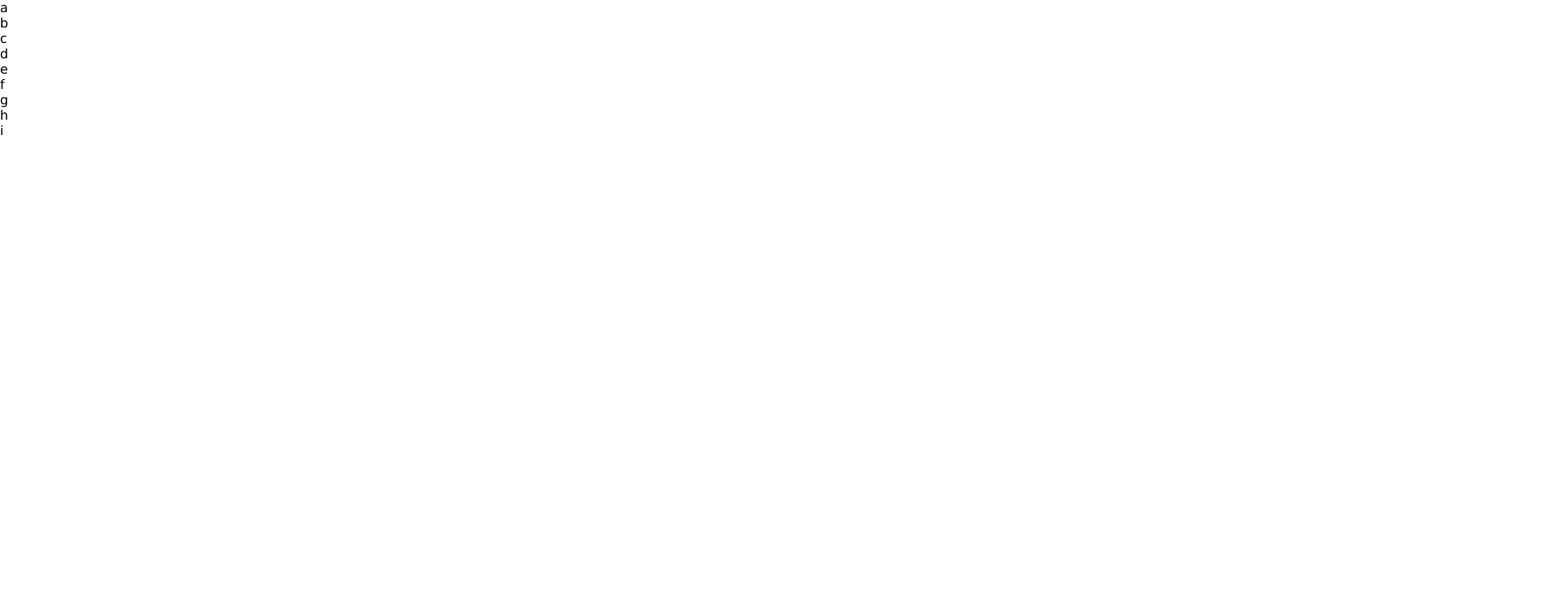
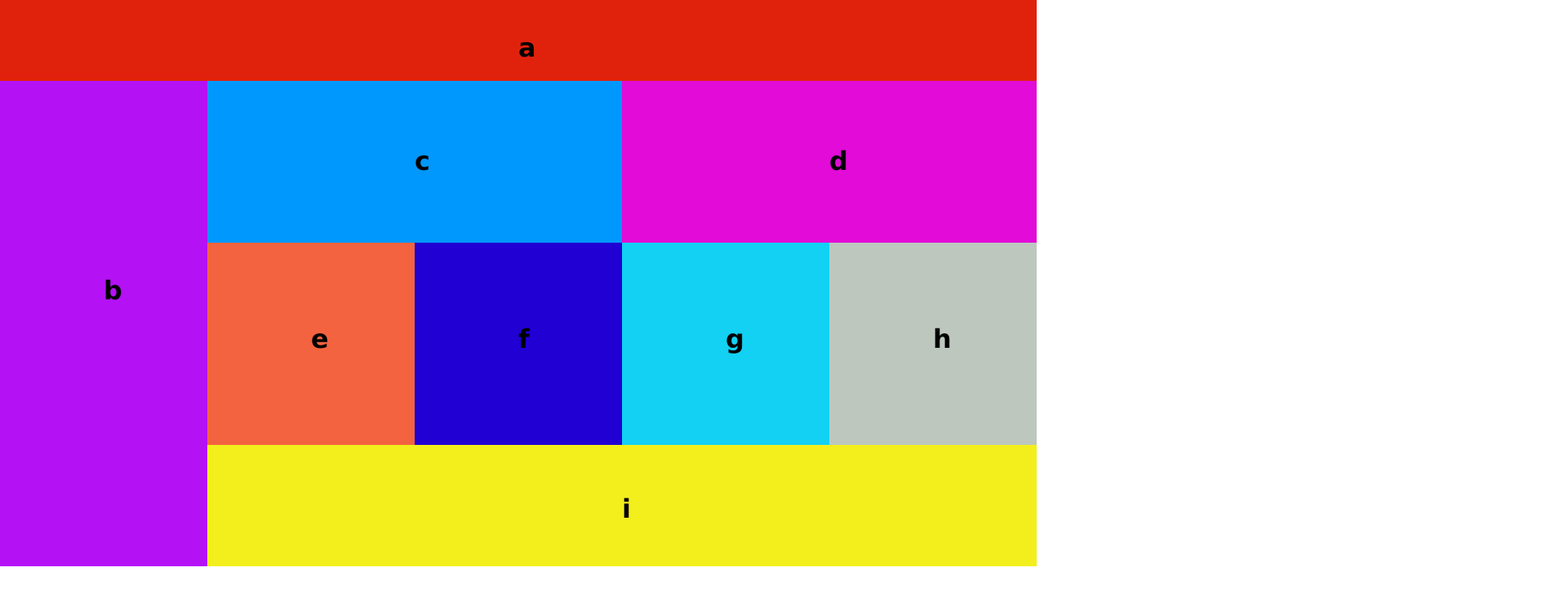
Before and after one commit to dlchambersjr/lab-01, a plain HTML site: page index.html in a window 1280 px wide. Shown: the whole page at 81% size, 1920 px wide, since content can reach past the window. Drawn offline with Linux system fonts and the light colour scheme.

Commit message:
Mobile, Tablet, and Desktop Finished

```diff
--- a/css/base.css
+++ b/css/base.css
@@ -1,12 +1,11 @@
 body {
   width: 100%;
-  font: normal 100% verdana, arial, sans-serif;
+  font: bold 100% verdana, arial, sans-serif;
  }
 
 
-/* p {
-  top: 30%;
-  margin: 0px 0px;
-  display: block;
-  position: relative;
-} */
+p {
+ position: relative;
+ left: 50%;
+ top: 40%;
+}
--- a/css/layout.css
+++ b/css/layout.css
@@ -2,12 +2,12 @@
 @media screen and (max-width: 479px) {
 
   header {
-    background-color:#E6B0AA;
+    background-color:rgb(184, 230, 170);
     height: 75px;
   }
 
   nav {
-    background-color: #C39BD3;
+    background-color: rgb(200, 155, 211);
     height: 150px;
   }
 
@@ -22,11 +22,11 @@
   }
 
   #c {
-    background-color: #5499C7;
+    background-color: rgb(199, 84, 122);
   }
 
   #d {
-    background-color: #45B39D  ;
+    background-color: rgb(246, 7, 226)  ;
   }
 
   .e-h {
@@ -40,34 +40,35 @@
   }
 
   #e {
-    background-color: #F4D03F;
+    background-color: rgb(63, 244, 199);
   }
 
   #f {
-  background-color: #D35400;
+  background-color: rgb(0, 32, 211);
   }
 
   #g {
-    background-color: #F39C12;
+    background-color: rgb(243, 239, 18);
   }
 
   #h {
-    background-color: #BDC3C7;
+    background-color: rgb(39, 126, 72);
   }
 
   footer {
-    background-color: #34495E;
+    background-color: rgb(255, 150, 150);
     height: 80px;
   }
+
 }
 
 /* TABLET STYLING BEGINS HERE */
 
-@media screen and (max-width: 1024px) {
+@media screen and (min-width:480px) and (max-width: 769px) {
 
   header {
     background-color:#E6B0AA;
-    height: 100px;
+    height: 75px;
   }
 
 
@@ -124,4 +125,92 @@
     background-color: #34495E;
     height: 80px;
   }
+
+  p {
+    font-size: 150%;
+  }
+
 }
+
+
+/* DESKTOP STYLING BEGINS HERE */
+
+@media screen and (min-width:770px) {
+
+  header {
+    background-color:rgb(224, 34, 12);
+    height: 100px;
+  }
+
+  .tablet-desktop {
+    display:flex;
+    flex-wrap:wrap;
+
+  }
+
+  nav {
+    background-color: rgb(180, 17, 245);
+    width: 20%;
+    height: 600px;
+  }
+
+  .c-h {
+    margin: 0px;
+    width: 80%;
+  }
+
+  .c-d {
+    margin:0px;
+    display:flex;
+    flex-wrap:wrap;
+  }
+
+  #c, #d {
+    width: 50%;
+    height: 200px;
+  }
+
+  #c {
+    background-color: rgb(0, 152, 253);
+  }
+
+  #d {
+    background-color: rgb(226, 11, 215)  ;
+  }
+
+  .e-h {
+    display: flex;
+    flex-wrap:wrap;
+  }
+
+  #e, #f, #g, #h {
+    width: 25%;
+    height: 250px;
+  }
+
+  #e {
+    background-color: rgb(244, 99, 63);
+  }
+
+  #f {
+    background-color: rgb(32, 0, 211);
+  }
+
+  #g {
+    background-color: rgb(18, 209, 243);
+  }
+
+  #h {
+    background-color: rgb(189, 199, 190);
+  }
+
+  footer {
+    background-color: rgb(243, 239, 28);
+    height: 25%;
+  }
+
+  p {
+    font-size: 200%;
+  }
+
+}
--- a/index.html
+++ b/index.html
@@ -16,10 +16,12 @@
   </header>
 
   <section class="tablet-desktop">
+
     <nav>
       <p>b</p>
     </nav>
 
+    <section class="c-h">
 
       <section class="c-d">
 
@@ -59,6 +61,8 @@
 
     </section>
 
+  </section>
+
 </body>
 
 </html>
```
Lines whose indentation alone changed are shown as unchanged.
